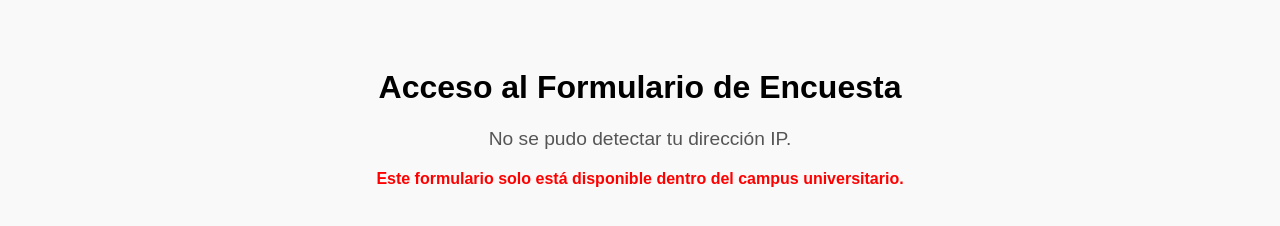
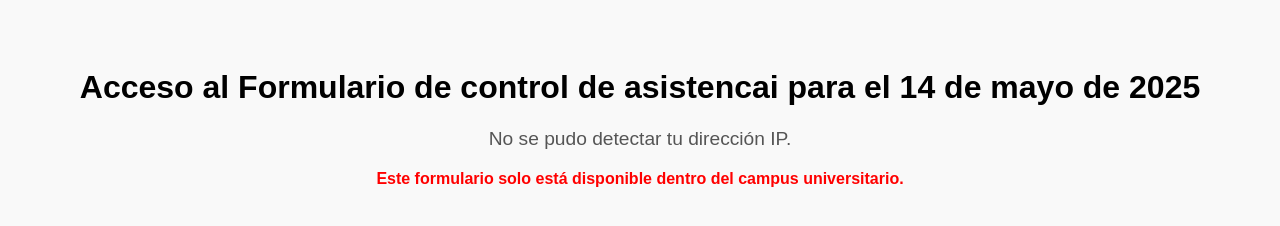
Before and after one commit to Computacion-UNL/control-asistencia, a plain HTML site: page index.html in a window 1280 px wide. Drawn offline with Linux system fonts and the light colour scheme; no server answers.

Commit message:
Actualizar título del formulario de encuesta con la fecha y propósito específicos

```diff
--- a/index.html
+++ b/index.html
@@ -31,7 +31,7 @@
   </style>
 </head>
 <body>
-  <h1>Acceso al Formulario de Encuesta</h1>
+  <h1>Acceso al Formulario de control de asistencai para el 14 de mayo de 2025</h1>
   <div id="ipInfo">Detectando tu dirección IP...</div>
 
   <div id="formulario" class="hidden">
```
